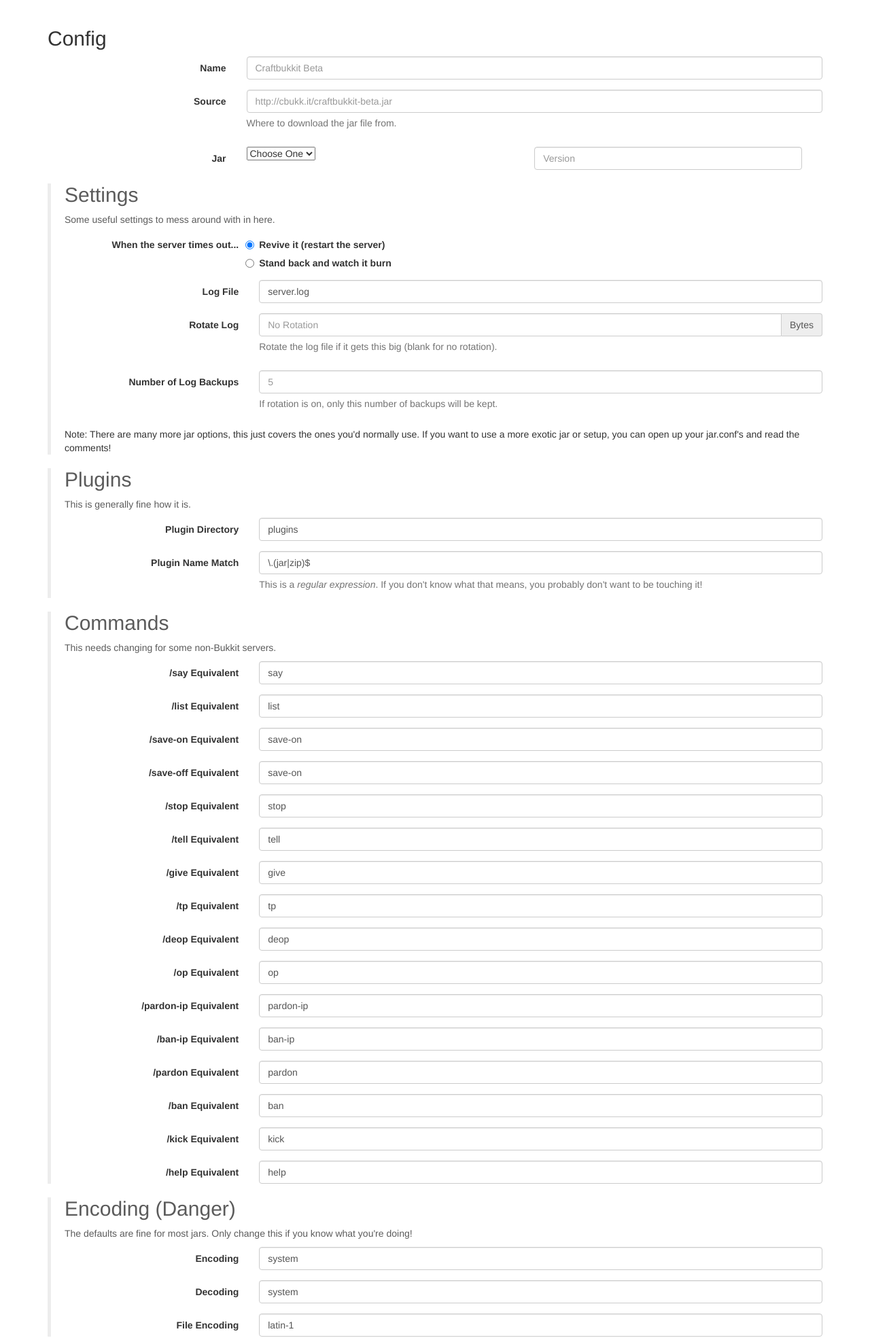
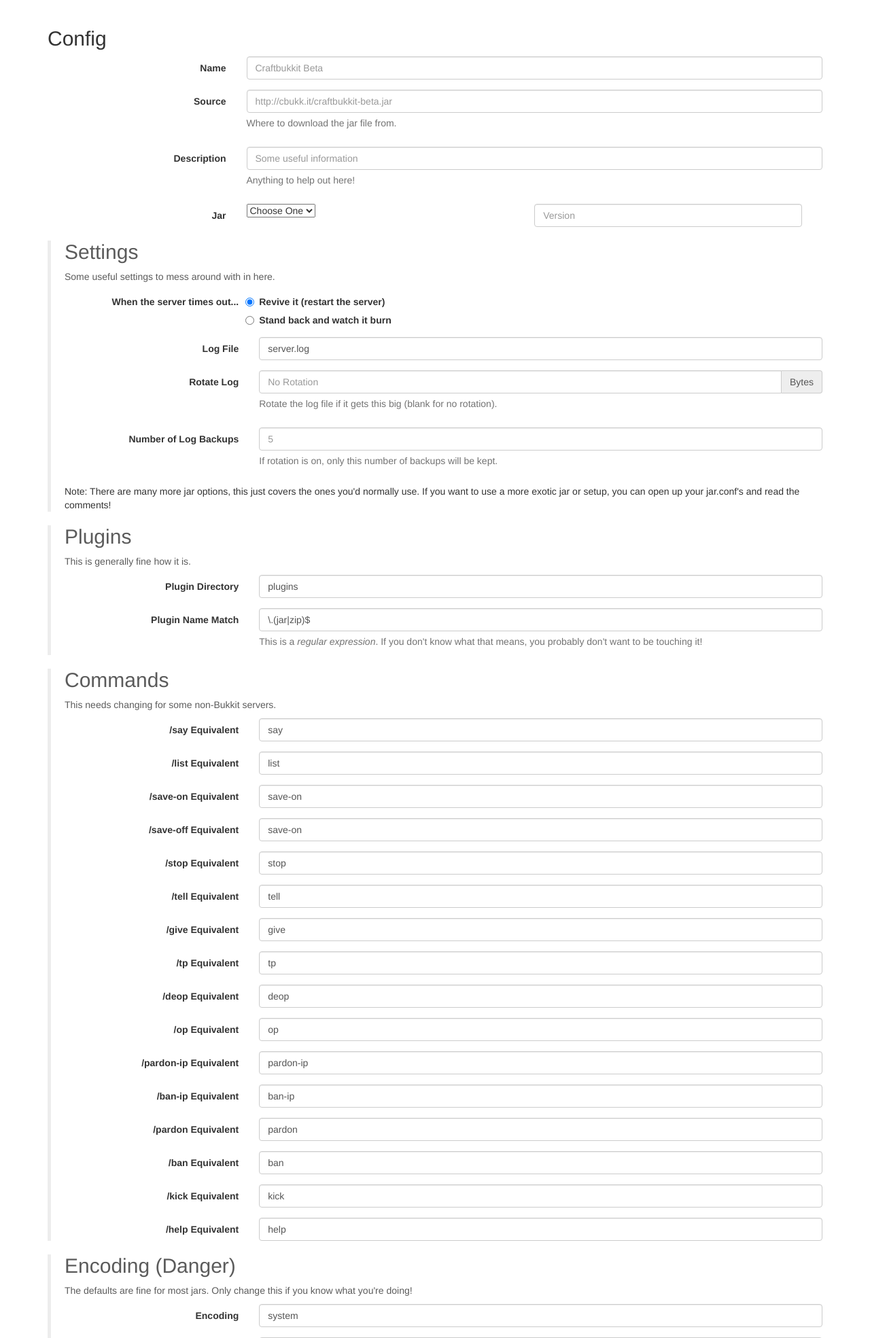
Before and after one commit to connor4312/multicraft.conf, a Flask app: template app/templates/generate.html in a window 1280 px wide. Shown: the part 52-2021 px from the top of the page at 68% size. Run offline with Flask 2, Linux system fonts and the light colour scheme; the template is opened without the code that fills it, so the values that code supplies are empty; style sheets or scripts are compiled from the project's sources; parts of the project's set-up code (start-up, migrations or seed data) failed here and were passed over; some libraries are stand-ins or nearby versions.

Commit message:
Description and display of times

```diff
--- a/app/database/models.py
+++ b/app/database/models.py
@@ -14,6 +14,7 @@
 	id = Column(Integer, primary_key = True)
 	jar_id = Column(Integer, ForeignKey('jars.id'))
 	version = Column(String(10))
+	description = Column(String(200))
 	votes_up = Column(Integer, default = 0)
 	votes_down = Column(Integer, default = 0)
 	created_at = Column(DateTime, default = datetime.now)
--- a/app/generator.py
+++ b/app/generator.py
@@ -50,7 +50,7 @@
 		return show_response()
 
 	if request.method == 'POST':
-		entry = models.Entry(jar_id = request.form.get('jar'), version = request.form.get('version'))
+		entry = models.Entry(jar_id = request.form.get('jar'), version = request.form.get('version'), description = request.form.get('description'))
 
 		m = entry.validate(request.form)
 		if m:
@@ -71,7 +71,7 @@
 
 @app.route('/create/validate', methods = ['POST'])
 def validate_post():
-	entry = models.Entry(jar_id = request.form.get('jar'), version = request.form.get('version'))
+	entry = models.Entry(jar_id = request.form.get('jar'), version = request.form.get('version'), description = request.form.get('description'))
 	m = entry.validate(request.form)
 	if m:
 		return m
--- a/app/templates/generate.html
+++ b/app/templates/generate.html
@@ -16,6 +16,13 @@
 		<div class="col-md-9">
 			<input type="text" class="form-control" name="opt_config_source" placeholder="http://cbukk.it/craftbukkit-beta.jar">
 			<span class="help-block">Where to download the jar file from.</span>
+		</div>
+	</div>
+	<div class="form-group">
+		<label class="col-md-3 control-label">Description</label>
+		<div class="col-md-9">
+			<input type="text" class="form-control" name="description" placeholder="Some useful information">
+			<span class="help-block">Anything to help out here!</span>
 		</div>
 	</div>
 	<div class="form-group">
--- a/app/templates/layout.html
+++ b/app/templates/layout.html
@@ -39,6 +39,7 @@
 	<script src="//cdnjs.cloudflare.com/ajax/libs/twitter-bootstrap/3.0.2/js/bootstrap.min.js"></script>
 	<script src="//cdnjs.cloudflare.com/ajax/libs/jquery-placeholder/2.0.7/jquery.placeholder.min.js"></script>
 	<script src="//cdnjs.cloudflare.com/ajax/libs/jquery.form/3.45/jquery.form.min.js"></script>
+	<script src="//cdnjs.cloudflare.com/ajax/libs/moment.js/2.4.0/moment.min.js"></script>
 	<script src="{{ url_for('static', filename='lib/prism.js') }}"></script>
 	<script src="{{ url_for('static', filename='js/application.js') }}"></script>
 </body>
```
Also changed, not shown: app/templates/post.html (+8 -0 lines), 1 other file.
